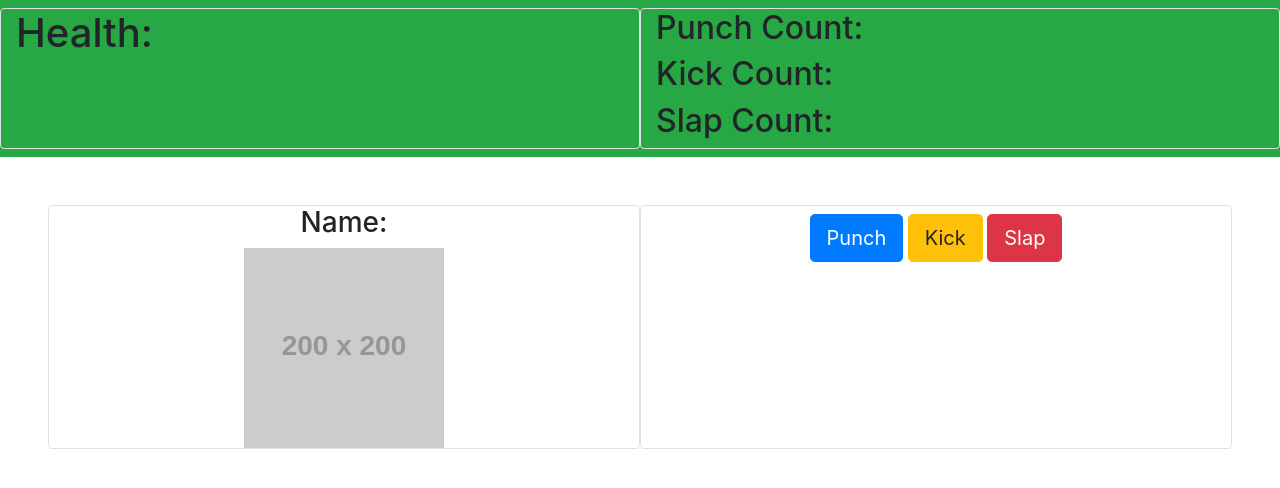
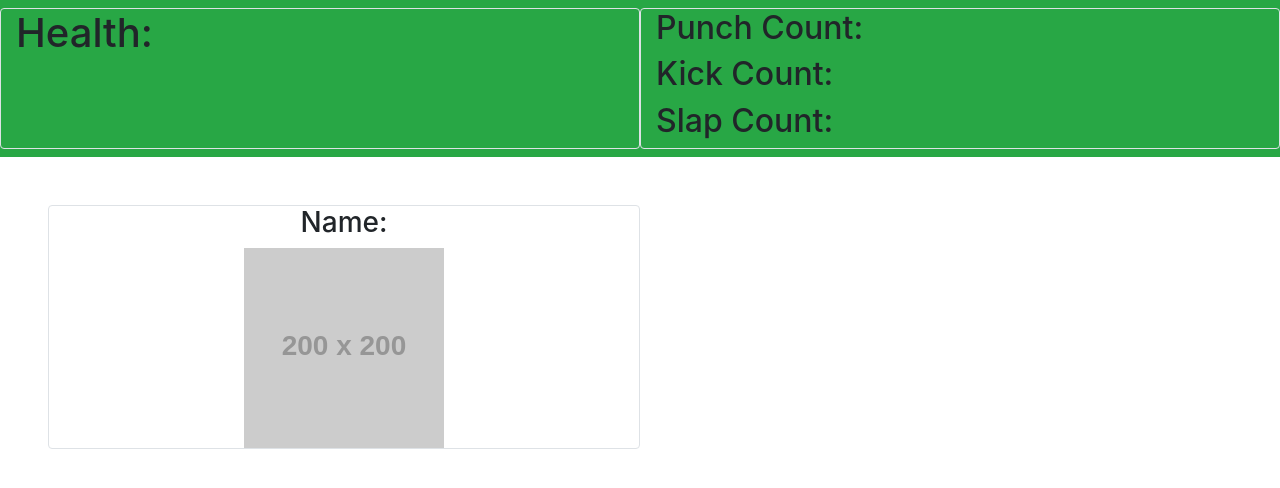
Before and after one commit to HarrisonWheeler/slap-game, a plain HTML site: page index.html in a window 1280 px wide. Drawn offline with nearby package versions, Linux system fonts and the light colour scheme; placeholder pictures from the web are drawn by us.

Commit message:
changing buttons to dynamic

```diff
--- a/app.js
+++ b/app.js
@@ -28,7 +28,7 @@ function kick() {
 }
 
 function punch() {
-  health - 10;
+  health -= 10;
   console.log(health);
 
   //  drawHealth()
--- a/index.html
+++ b/index.html
@@ -34,11 +34,11 @@
           <h3>Name:</h3>
           <img src="https://via.placeholder.com/200x200" alt="">
         </div>
-        <div class="col-6 pt-2 text-center border rounded">
+        <!-- <div class="col-6 pt-2 text-center border rounded">
           <button class="btn btn-lg btn-primary" onclick="punch()">Punch</button>
           <button class="btn btn-lg btn-warning" onclick="kick()">Kick</button>
           <button class="btn btn-lg btn-danger" onclick="slap()">Slap</button>
-        </div>
+        </div> -->
       </div>
 
     </section>
```
